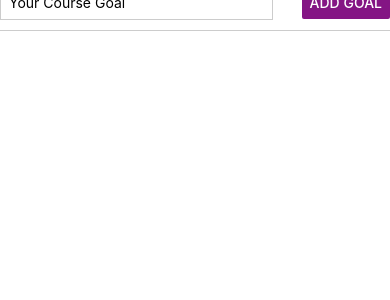
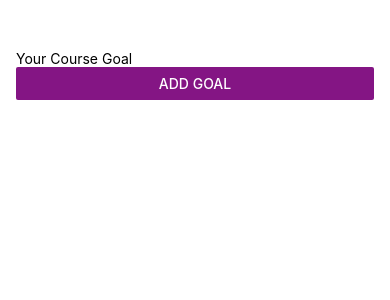
Before and after one commit to Mhamad-Raad/React-Native-Basics, a React Native app: screen / in a window 390 px wide. Shown: the top 300 px of the page. Built offline with nearby package versions, Linux system fonts and the light colour scheme.

Commit message:
fix minor styling bug

```diff
--- a/App.js
+++ b/App.js
@@ -1,11 +1,12 @@
 import { useState } from 'react';
 import {
+  Button,
   StyleSheet,
+  Text,
+  TextInput,
   View,
+  FlatList,
 } from 'react-native';
-
-import GoalInputs from './src/GoalInputs';
-import GoalList from './src/GoalList';
 
 export default function App() {
   const [inputGoal, setInputGoal] = useState('');
@@ -24,21 +25,39 @@ export default function App() {
 
   return (
     <View style={styles.appContainer}>
-      <GoalInputs addInputGoalHandler={addInputGoalHandler} addGoalHandler={addGoalHandler} />
-      <GoalList goalList={goalList}/>
+      <View style={styles.inputContainer}>
+        <TextInput
+          style={styles.textInput}
+          placeholder='Your Course Goal'
+          onChangeText={addInputGoalHandler}
+        />
+        <Button
+          title='Add Goal'
+          color='#841584'
+          onPress={addGoalHandler}
+          accessibilityLabel='Learn more about this purple button'
+        />
+      </View>
+      <View style={styles.goalsConatiner}>
+        <FlatList
+          data={goalList}
+          renderItem={(itemData) => (
+            <View style={styles.goalItem}>
+              <Text style={styles.goalText}>{itemData.item.text}</Text>
+            </View>
+          )}
+          // you can also have a key attribute to simplify the process of key extraction
+          keyExtractor={(item, index) => item.id}
+        />
+      </View>
     </View>
   );
 }
 
 const styles = StyleSheet.create({
-  inputContainer: {
+  appContainer: {
+    paddingTop: 50,
+    paddingHorizontal: 16,
     flex: 1,
-    flexDirection: 'row',
-    justifyContent: 'space-between',
-    alignItems: 'center',
-    paddingBottom: 24,
-    borderBottomWidth: 1,
-    borderBottomColor: '#cccccc',
-    marginBottom: 10,
   },
 });
```
